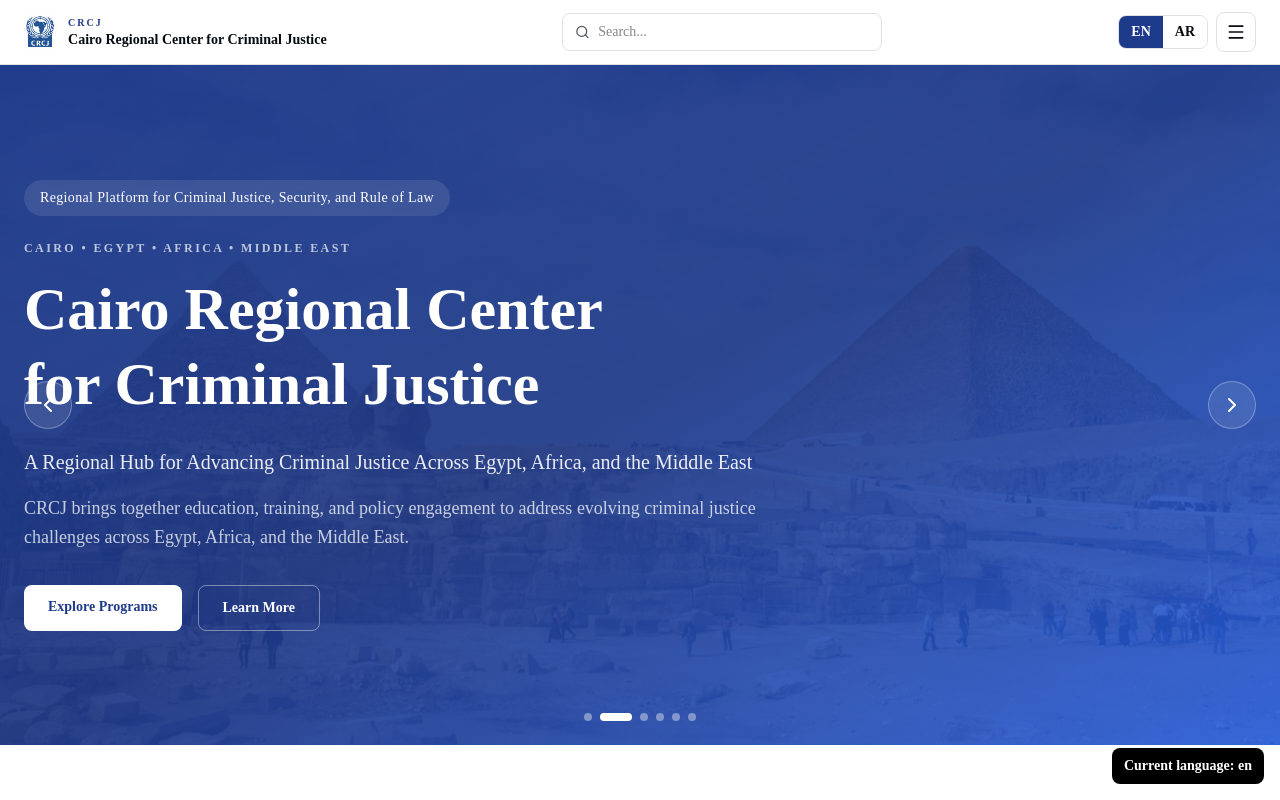
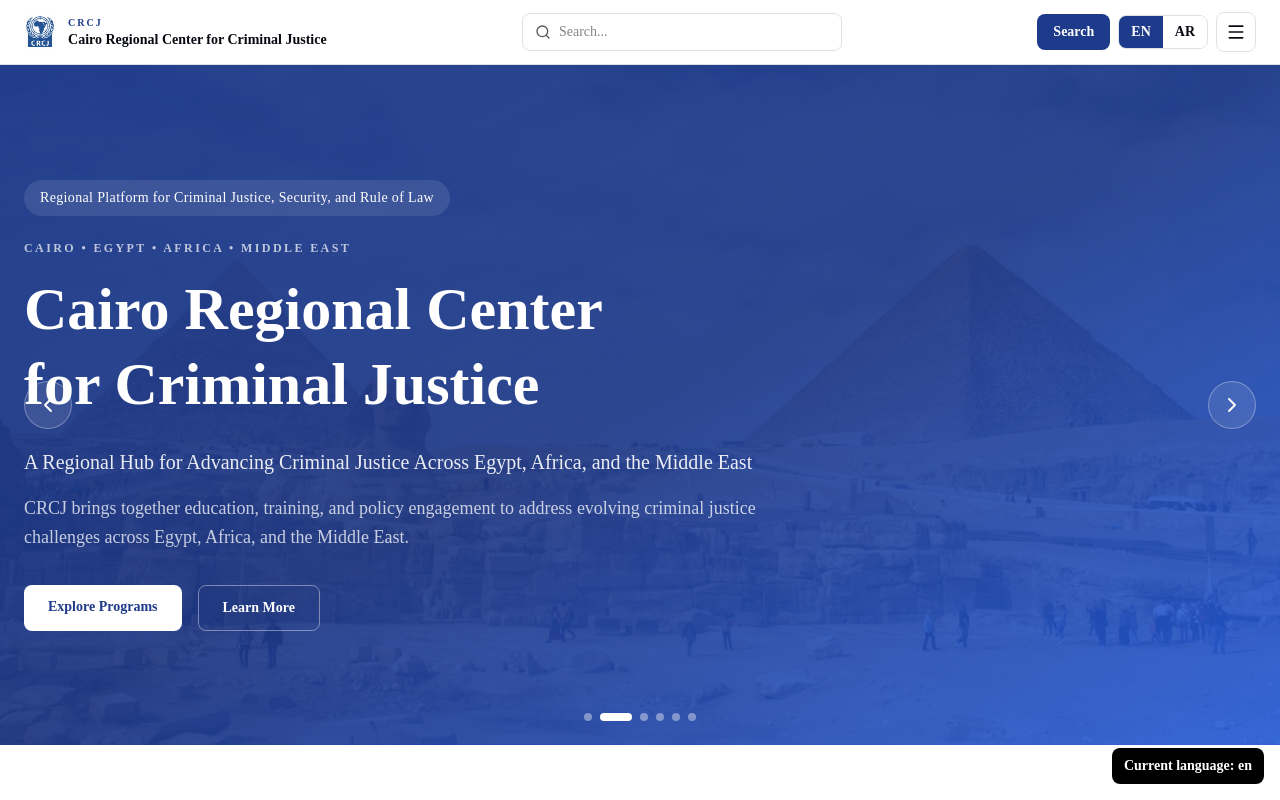
Before and after one commit to khaledcrcj/crcj-site, a Next.js app: page / in a window 1280 px wide. Shown: the top 800 px of the page. Built offline with nearby package versions, Linux system fonts and the light colour scheme.

Commit message:
header.tsx

```diff
--- a/components/crcj/header.tsx
+++ b/components/crcj/header.tsx
@@ -60,16 +60,11 @@
     }
   };
 
-  const changeLang = (value: Language) => {
-    setLang(value);
-    setMobileMenuOpen(false);
-  };
-
   return (
     <header className="sticky top-0 z-50 border-b border-border bg-background/95 backdrop-blur supports-[backdrop-filter]:bg-background/80">
-      <div className="mx-auto flex max-w-7xl items-center justify-between gap-4 px-4 py-3 lg:px-6">
-        {/* Logo */}
-        <a href="#" className="flex min-w-0 shrink-0 items-center gap-3">
+      <div className="mx-auto grid max-w-7xl grid-cols-[auto_1fr_auto] items-center gap-4 px-4 py-3 lg:px-6">
+        {/* Left: Logo */}
+        <a href="#" className="flex min-w-0 items-center gap-3">
           <Image
             src="/logo.png"
             alt="CRCJ Logo"
@@ -94,10 +89,10 @@
           </div>
         </a>
 
-        {/* Search */}
-        <div className="hidden flex-1 justify-center md:flex">
+        {/* Center: Search */}
+        <div className="hidden min-w-0 justify-center md:flex">
           <div className="flex w-full max-w-xs items-center rounded-md border border-border bg-white px-3 py-2">
-            <Search className="h-4 w-4 text-muted-foreground" />
+            <Search className="h-4 w-4 shrink-0 text-muted-foreground" />
             <input
               type="text"
               value={search}
@@ -105,20 +100,30 @@
               onKeyDown={handleSearchKeyDown}
               placeholder={isAr ? "ابحث..." : "Search..."}
               className={cn(
-                "ml-2 w-full bg-transparent text-sm text-foreground outline-none",
+                "ml-2 w-full min-w-0 bg-transparent text-sm text-foreground outline-none",
                 isAr && "mr-2 ml-0 font-[var(--font-noto-arabic)]"
               )}
             />
           </div>
         </div>
 
-        {/* Language + Menu */}
-        <div className="flex shrink-0 items-center gap-2">
-          <div className="relative z-[60] flex overflow-hidden rounded-md border border-border bg-white">
+        {/* Right: Controls */}
+        <div className="relative z-[100] flex shrink-0 items-center justify-end gap-2">
+          <button
+            type="button"
+            onClick={runSearch}
+            className={cn(
+              "hidden rounded-md bg-[#1E3A8A] px-4 py-2 text-sm font-semibold text-white md:block",
+              isAr && "font-[var(--font-noto-arabic)]"
+            )}
+          >
+            {isAr ? "بحث" : "Search"}
+          </button>
+
+          <div className="flex overflow-hidden rounded-md border border-border bg-white">
             <button
               type="button"
-              onMouseDown={() => changeLang("en")}
-              onClick={() => changeLang("en")}
+              onClick={() => setLang("en")}
               className={cn(
                 "px-3 py-1.5 text-sm font-semibold transition-colors",
                 lang === "en"
@@ -130,8 +135,7 @@
             </button>
             <button
               type="button"
-              onMouseDown={() => changeLang("ar")}
-              onClick={() => changeLang("ar")}
+              onClick={() => setLang("ar")}
               className={cn(
                 "px-3 py-1.5 text-sm font-semibold transition-colors",
                 lang === "ar"
@@ -146,7 +150,7 @@
           <button
             type="button"
             onClick={() => setMobileMenuOpen(!mobileMenuOpen)}
-            className="flex h-10 w-10 items-center justify-center rounded-md border border-border"
+            className="flex h-10 w-10 items-center justify-center rounded-md border border-border bg-white"
             aria-label="Toggle menu"
           >
             {mobileMenuOpen ? <X className="h-5 w-5" /> : <Menu className="h-5 w-5" />}
```
